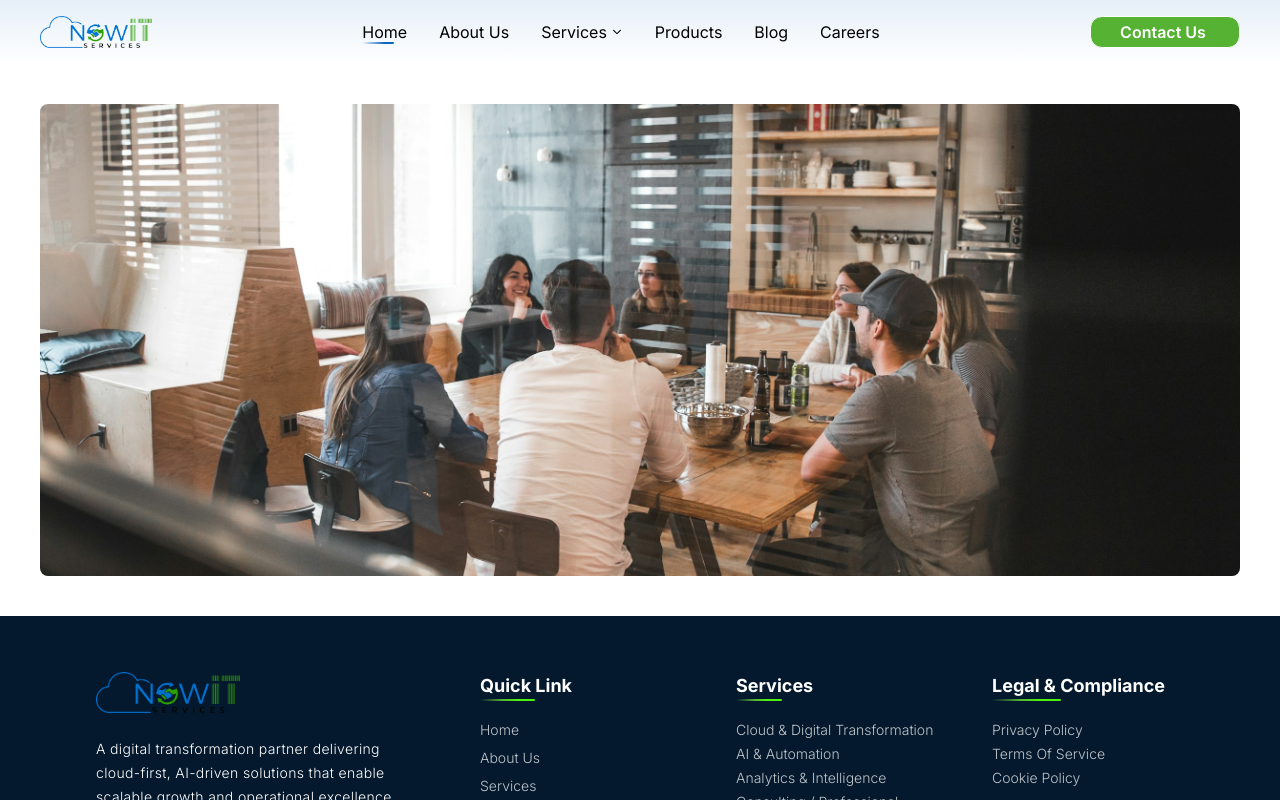
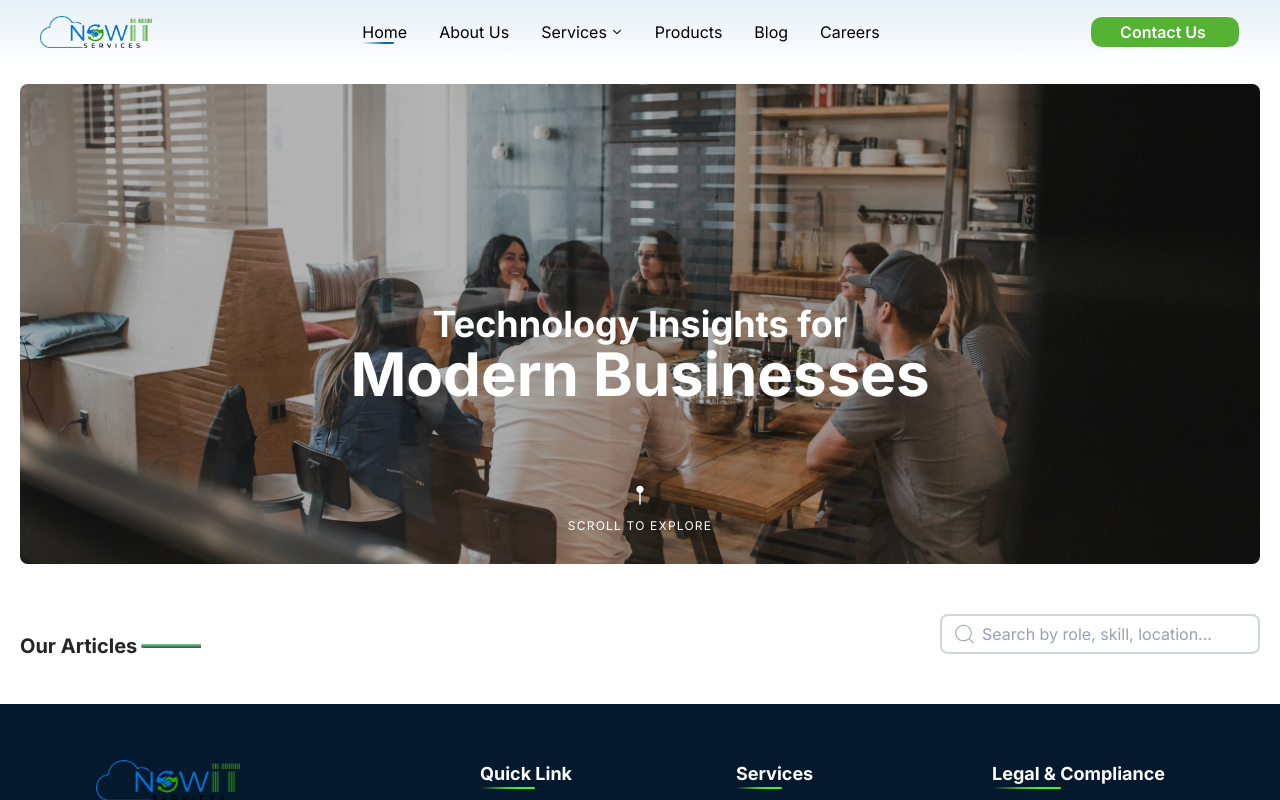
Before and after one commit to SivakumarErugu/NOWITSERVICES-WEBSITE, a Next.js app: page /blog in a window 1280 px wide. Built offline with nearby package versions, Linux system fonts and the light colour scheme.

Commit message:
update: on blog

```diff
--- a/src/app/blog/page.jsx
+++ b/src/app/blog/page.jsx
@@ -1,13 +1,34 @@
 import React from 'react';
 import Image from 'next/image';
 import blogbg from '../../../public/images/blog/blogbg.jpg'
+import { RxSewingPinFilled } from 'react-icons/rx';
+import BlogHeader from '@/components/blogs/BlogHeader';
 
 const Page = () => {
+
     return (
-        <div className='w-full px-10 py-10 '>
-            <div className='w-full h-118'>
-                <Image src={blogbg} alt="Blog Background" className="w-full h-full object-cover rounded-lg" />
-            </div>
+        <div className='w-full px-5 py-5 space-y-5 '>
+            {/* banner section */}
+            <section className='w-full h-120 relative rounded-lg overflow-hidden'>
+                <Image src={blogbg} alt="Blog Background" className="w-full h-full object-cover rounded-l" />
+
+                {/* Overlay Text */}
+                <div className="absolute inset-0 flex flex-col items-center justify-center text-white bg-black/30 ">
+                    <h1 className="text-4xl font-bold text-center px-4 absolute bottom-40">
+                        Technology Insights for <br /> <strong className='text-6xl'> Modern Businesses </strong>
+                    </h1>
+                    <div className="absolute bottom-7 animate-bounce flex flex-col items-center gap-y-3 text-xs uppercase tracking-widest">
+                        <p><RxSewingPinFilled size={22} /></p>
+                        <span>
+                            Scroll to explore
+                        </span>
+                    </div>
+                </div>
+            </section>
+
+            <section >
+                <BlogHeader />
+            </section>
 
         </div>
     )
--- /dev/null
+++ b/src/components/blogs/BlogHeader.jsx
@@ -0,0 +1,25 @@
+'use client'
+
+import React, { useState } from 'react'
+import { SearchInput, ThemeHeaderSideLine } from '../shared/UI-Elements/Custom-Elements'
+import SlidingHeader from '../shared/UI-Elements/SlidingHeader';
+
+const BlogHeader = () => {
+    const [searchTerm, setSearchTerm] = useState('');
+
+    return (
+        <div className='flex justify-between items-center'>
+            {/* Header */}
+            <SlidingHeader title="Our Articles" size="60px" />
+
+            {/* Search */}
+            <SearchInput
+                value={searchTerm}
+                onChange={(e) => setSearchTerm(e.target.value)}
+                placeholder="Search by role, skill, location..."
+            />
+        </div>
+    )
+}
+
+export default BlogHeader
--- /dev/null
+++ b/src/components/blogs/TopArticles.jsx
@@ -0,0 +1,17 @@
+import Image from 'next/image'
+import React from 'react'
+
+const TopArticles = () => {
+  return (
+    <div>
+      <div>
+        <div>
+            <Image />
+        </div>
+        <div></div>
+      </div>
+    </div>
+  )
+}
+
+export default TopArticles
--- a/src/components/careers/Opportunities.jsx
+++ b/src/components/careers/Opportunities.jsx
@@ -3,6 +3,7 @@
 import React, { useState } from 'react';
 import { ThemeHeaderSideLine, SearchInput } from '../shared/UI-Elements/Custom-Elements';
 import JobList from './OpportunitiesHub/JobList';
+import SlidingHeader from '../shared/UI-Elements/SlidingHeader';
 
 const Opportunities = () => {
   const [searchTerm, setSearchTerm] = useState('');
@@ -10,12 +11,7 @@ const Opportunities = () => {
   return (
     <div className='px-30 pb-40 '>
       {/* Header */}
-      <div className='flex items-center gap-x-1 mt-12 mb-6'>
-        <h2 className='text-xl font-bold text-[#252525]'>
-          Current Openings
-        </h2>
-        <ThemeHeaderSideLine width="60px" />
-      </div>
+      <SlidingHeader title="Current Openings" size="60px" />
 
       {/* Search */}
       <div className="flex justify-end mb-6">
--- a/src/components/shared/UI-Elements/Custom-Elements.jsx
+++ b/src/components/shared/UI-Elements/Custom-Elements.jsx
@@ -156,14 +156,21 @@ export const SearchInput = ({
   styles = ""
 }) => {
   return (
-    <div className="relative flex items-center w-fit">
+    <div className="relative w-fit">
+      {/* Search Icon */}
+      <span className="absolute left-3 top-1/2 -translate-y-1/2 text-gray-400">
+        <CiSearch size={25} />
+      </span>
+
+      {/* Input */}
       <input
         type="search"
         value={value}
         onChange={onChange}
         placeholder={placeholder}
         className={`
-          w-80 h-10 pl-4 pr-4 rounded-lg border-2 border-gray-300
+          w-80 h-10 pl-10 pr-4 rounded-lg
+          border-2 border-gray-300
           text-[#252525] placeholder:text-gray-400
           focus:outline-none focus:ring-1 focus:ring-blue-200
           transition-all duration-200
--- /dev/null
+++ b/src/components/shared/UI-Elements/SlidingHeader.jsx
@@ -0,0 +1,15 @@
+import React from 'react'
+import { ThemeHeaderSideLine } from './Custom-Elements'
+
+const SlidingHeader = ({ title, size = '60px' }) => {
+    return (
+        <div className='flex items-center gap-x-1 mt-12 mb-6'>
+            <h2 className='text-xl font-bold text-[#252525]'>
+                {title || ''}
+            </h2>
+            <ThemeHeaderSideLine width={size} />
+        </div>
+    )
+}
+
+export default SlidingHeader
```
